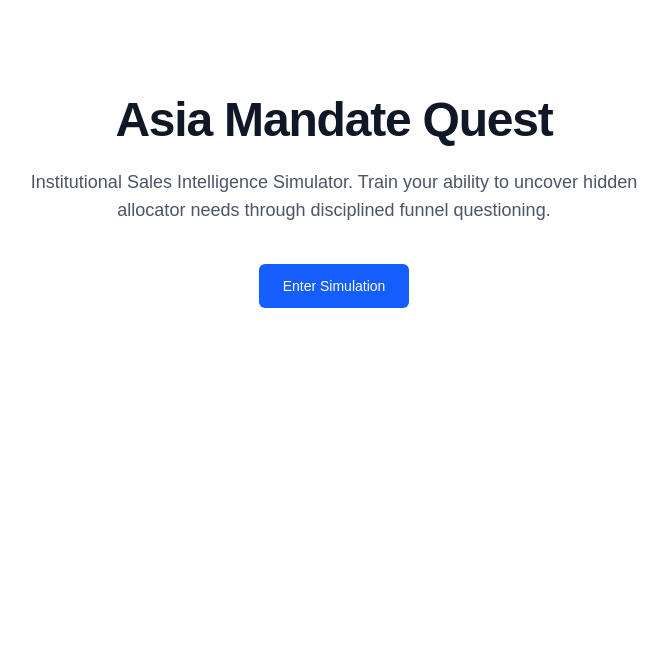
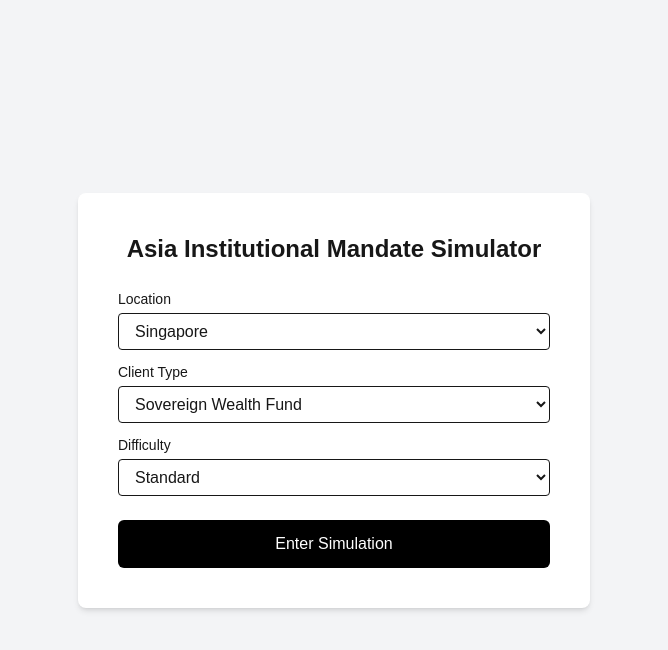
Before and after one commit to emailden-git/asia-mandate-quest, a Next.js app: page /chat in a window 1280 px wide. Shown: the top 650 px of the page, without its empty margins (306-974 px from the left). Built offline with nearby package versions, Linux system fonts and the light colour scheme.

Commit message:
Fix simulation routing and restore full UI

```diff
--- a/app/chat/page.tsx
+++ b/app/chat/page.tsx
@@ -1,29 +1,242 @@
-export default function HomePage() {
-  return (
-    <main className="min-h-screen bg-white text-gray-900">
+"use client";
 
-      {/* Hero Section */}
-      <section className="max-w-5xl mx-auto px-6 py-24 text-center">
-        <h1 className="text-4xl sm:text-5xl font-semibold tracking-tight">
-          Asia Mandate Quest
-        </h1>
+import React, { useState } from "react";
 
-        <p className="mt-6 text-lg text-gray-600 max-w-2xl mx-auto">
-          Institutional Sales Intelligence Simulator.
-          Train your ability to uncover hidden allocator needs
-          through disciplined funnel questioning.
-        </p>
+type Message = {
+  role: "user" | "assistant";
+  content: string;
+};
 
-        <div className="mt-10">
-          <a
-            href="/chat"
-            className="inline-block bg-blue-600 text-white px-6 py-3 rounded-md text-sm font-medium hover:bg-blue-700 transition"
+type Persona = {
+  name: string;
+  title: string;
+  clientType?: string;
+} | null;
+
+export default function ChatPage() {
+  const [started, setStarted] = useState(false);
+  const [messages, setMessages] = useState<Message[]>([]);
+  const [input, setInput] = useState("");
+  const [persona, setPersona] = useState<Persona>(null);
+  const [engagement, setEngagement] = useState(100);
+  const [loading, setLoading] = useState(false);
+
+  const [location, setLocation] = useState("Singapore");
+  const [clientType, setClientType] = useState("Sovereign Wealth Fund");
+  const [difficulty, setDifficulty] = useState("Standard");
+
+  const resetSimulation = () => {
+    setMessages([]);
+    setPersona(null);
+    setEngagement(100);
+    setStarted(false);
+  };
+
+  const sendMessage = async () => {
+    if (!input.trim()) return;
+
+    const newMessages = [
+      ...messages,
+      { role: "user", content: input },
+    ];
+
+    setMessages(newMessages);
+    setInput("");
+    setLoading(true);
+
+    try {
+      const res = await fetch("/api/chat", {
+        method: "POST",
+        headers: {
+          "Content-Type": "application/json",
+        },
+        body: JSON.stringify({
+          messages: newMessages,
+          location,
+          clientType,
+          difficulty,
+          engagement,
+          persona,
+        }),
+      });
+
+      const data = await res.json();
+
+      setMessages([
+        ...newMessages,
+        { role: "assistant", content: data.reply },
+      ]);
+
+      setEngagement(data.engagement);
+      setPersona(data.persona);
+    } catch (err) {
+      console.error(err);
+    }
+
+    setLoading(false);
+  };
+
+  const handleKeyDown = (
+    e: React.KeyboardEvent<HTMLInputElement>
+  ) => {
+    if (e.key === "Enter") {
+      sendMessage();
+    }
+  };
+
+  // -----------------------------
+  // LANDING SCREEN
+  // -----------------------------
+
+  if (!started) {
+    return (
+      <main className="min-h-screen bg-gray-100 flex items-center justify-center">
+        <section className="bg-white shadow-md rounded-lg p-10 max-w-lg w-full text-center space-y-6">
+          <h1 className="text-2xl font-bold">
+            Asia Institutional Mandate Simulator
+          </h1>
+
+          <div className="space-y-3 text-left">
+            <div>
+              <label className="block text-sm font-medium mb-1">
+                Location
+              </label>
+              <select
+                value={location}
+                onChange={(e) => setLocation(e.target.value)}
+                className="w-full border rounded px-3 py-2"
+              >
+                <option>Singapore</option>
+                <option>Hong Kong</option>
+                <option>Tokyo</option>
+              </select>
+            </div>
+
+            <div>
+              <label className="block text-sm font-medium mb-1">
+                Client Type
+              </label>
+              <select
+                value={clientType}
+                onChange={(e) =>
+                  setClientType(e.target.value)
+                }
+                className="w-full border rounded px-3 py-2"
+              >
+                <option>Sovereign Wealth Fund</option>
+                <option>Pension Fund</option>
+                <option>Insurance Company</option>
+              </select>
+            </div>
+
+            <div>
+              <label className="block text-sm font-medium mb-1">
+                Difficulty
+              </label>
+              <select
+                value={difficulty}
+                onChange={(e) =>
+                  setDifficulty(e.target.value)
+                }
+                className="w-full border rounded px-3 py-2"
+              >
+                <option>Standard</option>
+                <option>Challenging</option>
+                <option>Hostile</option>
+              </select>
+            </div>
+          </div>
+
+          <button
+            onClick={() => setStarted(true)}
+            className="w-full bg-black text-white py-3 rounded-md hover:opacity-90 transition"
           >
             Enter Simulation
-          </a>
+          </button>
+        </section>
+      </main>
+    );
+  }
+
+  // -----------------------------
+  // SIMULATION SCREEN
+  // -----------------------------
+
+  return (
+    <div className="min-h-screen bg-gray-50 flex flex-col">
+      <div className="bg-white border-b">
+        <div className="max-w-4xl mx-auto px-4 py-4 flex justify-between items-center">
+          <div>
+            <h1 className="text-lg font-semibold">
+              {persona
+                ? `Meeting with ${persona.name} — ${persona.title}`
+                : "Institutional Meeting Simulation"}
+            </h1>
+            <p className="text-xs text-gray-500">
+              Engagement Score: {engagement}
+            </p>
+          </div>
+
+          <button
+            onClick={resetSimulation}
+            className="text-sm text-red-600 hover:underline"
+          >
+            Reset
+          </button>
         </div>
-      </section>
+      </div>
 
-    </main>
+      <div className="flex-1 overflow-y-auto">
+        <div className="max-w-4xl mx-auto px-4 py-6 space-y-4">
+          {messages.map((msg, index) => (
+            <div
+              key={index}
+              className={`flex ${
+                msg.role === "user"
+                  ? "justify-end"
+                  : "justify-start"
+              }`}
+            >
+              <div
+                className={`max-w-md px-4 py-3 rounded-lg text-sm ${
+                  msg.role === "user"
+                    ? "bg-blue-600 text-white"
+                    : "bg-white border text-gray-800"
+                }`}
+              >
+                {msg.content}
+              </div>
+            </div>
+          ))}
+
+          {loading && (
+            <div className="text-sm text-gray-400">
+              Thinking...
+            </div>
+          )}
+        </div>
+      </div>
+
+      <div className="bg-white border-t">
+        <div className="max-w-4xl mx-auto px-4 py-4 flex gap-3">
+          <input
+            type="text"
+            value={input}
+            onChange={(e) =>
+              setInput(e.target.value)
+            }
+            onKeyDown={handleKeyDown}
+            placeholder="Type your question..."
+            className="flex-1 border rounded-md px-3 py-2 text-sm focus:outline-none focus:ring-2 focus:ring-black"
+          />
+          <button
+            onClick={sendMessage}
+            className="bg-black text-white px-4 py-2 rounded-md text-sm hover:opacity-90 transition"
+          >
+            Send
+          </button>
+        </div>
+      </div>
+    </div>
   );
 }
```
